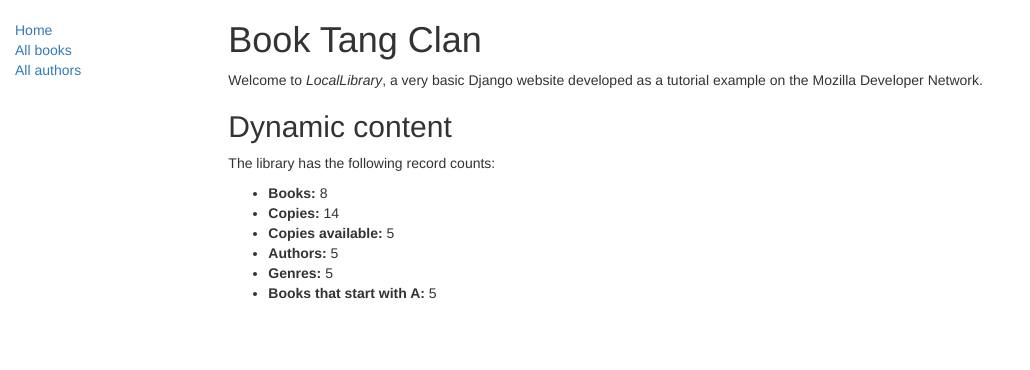
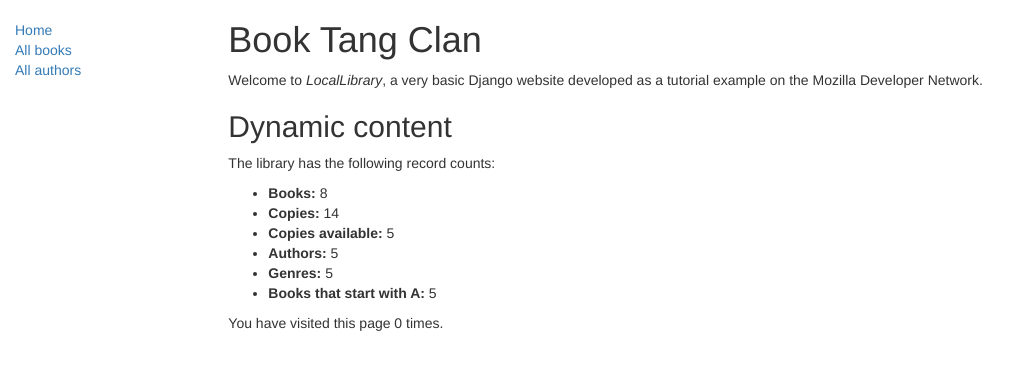
Before and after one commit to apinpin/locallibrary, a Django app: page /catalog/ in a window 1280 px wide. Shown: the top 370 px of the page, without its empty margins (0-1030 px from the left). Run offline with Django 3.2, Linux system fonts and the light colour scheme; data comes from the database, SQL or seed files in the repository; both versions use the stored data as it was after the commit; some libraries are stand-ins or nearby versions.

Commit message:
Learned about sessions

```diff
--- a/locallibrary/catalog/templates/index.html
+++ b/locallibrary/catalog/templates/index.html
@@ -20,4 +20,6 @@
     <li><strong>Books that start with A:</strong> {{num_books_startswith_a}}</li>
   </ul>
 
+  <p>You have visited this page {{ num_visits }}{% if num_visits == 1 %} time{% else %} times{% endif %}.</p>
+
 {% endblock %}
--- a/locallibrary/catalog/views.py
+++ b/locallibrary/catalog/views.py
@@ -17,11 +17,15 @@
     num_genres = Genre.objects.all().count()
     num_books_startswith_a = Book.objects.filter(title__startswith='A').count()
 
+    # Number of visits to this view, as counted in the session variable
+    num_visits = request.session.get('num_visits', 0)
+    request.session['num_visits'] = num_visits + 1
+
     # Render the HTML template index.html with the data in the context variable.
     return render(
         request,
         'index.html',
-        context={'num_books':num_books, 'num_instances':num_instances, 'num_instances_available':num_instances_available, 'num_authors':num_authors, 'num_genres':num_authors, 'num_books_startswith_a':num_books_startswith_a}
+        context={'num_books':num_books, 'num_instances':num_instances, 'num_instances_available':num_instances_available, 'num_authors':num_authors, 'num_genres':num_authors, 'num_books_startswith_a':num_books_startswith_a, 'num_visits':num_visits}
     )
 
 
```
Also changed, not shown: locallibrary/db.sqlite3.
